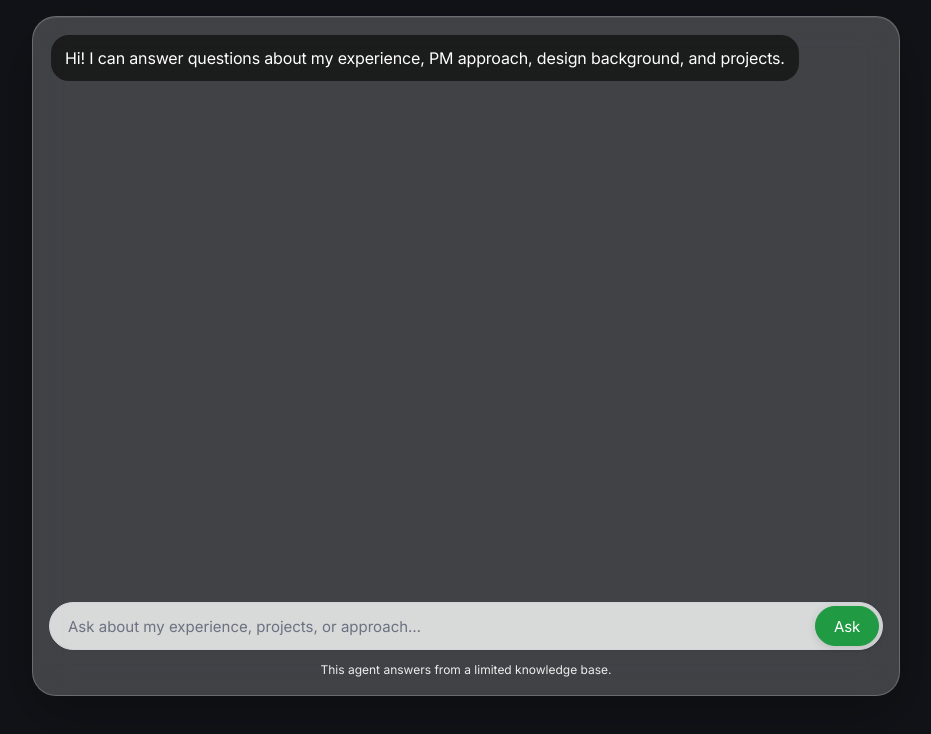
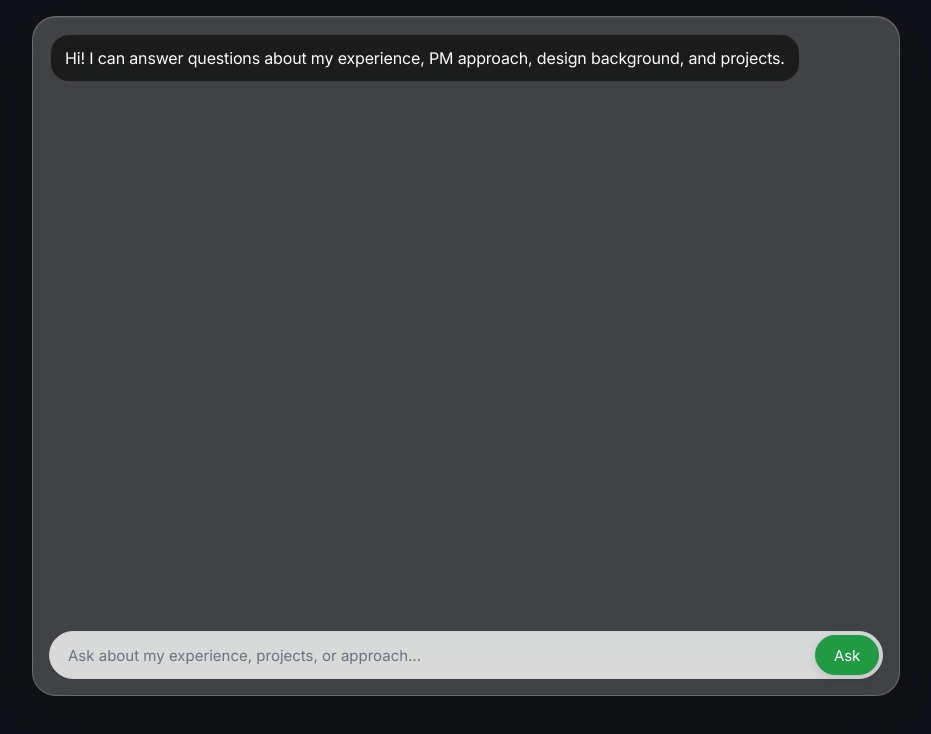
Before and after one commit to ryngrn/portfolio-agent, a Next.js app: page /agent in a window 1280 px wide. Shown: the top 734 px of the page, without its empty margins (174-1105 px from the left). Built offline with nearby package versions, Linux system fonts and the light colour scheme.

Commit message:
Remove chat helper footer

```diff
--- a/components/AgentChat.tsx
+++ b/components/AgentChat.tsx
@@ -300,14 +300,6 @@ export default function AgentChat({ mode = 'dark' }: { mode?: ChatMode }) {
           </button>
         </div>
 
-        <p style={{
-          fontSize: '12px',
-          color: theme.helperText,
-          marginTop: '12px',
-          textAlign: 'center' as const,
-          marginBottom: '2px', }}>
-          This agent answers from a limited knowledge base.
-        </p>
         <style jsx>{`
           input::placeholder {
             color: ${theme.inputPlaceholder};
--- a/config/chatThemes.ts
+++ b/config/chatThemes.ts
@@ -17,7 +17,6 @@ export type ChatTheme = {
   inputPlaceholder: string;
   buttonBackground: string;
   buttonText: string;
-  helperText: string;
   linkText: string;
 };
 
@@ -39,7 +38,6 @@ export const chatThemes: Record<ChatMode, ChatTheme> = {
     inputPlaceholder: '#6b7280',
     buttonBackground: '#219a44',
     buttonText: '#ffffff',
-    helperText: '#eeeeee',
     linkText: '#a6efbb',
   },
   light: {
@@ -59,7 +57,6 @@ export const chatThemes: Record<ChatMode, ChatTheme> = {
     inputPlaceholder: '#64748b',
     buttonBackground: '#187a36',
     buttonText: '#ffffff',
-    helperText: '#475569',
     linkText: '#166534',
   },
 };
```
